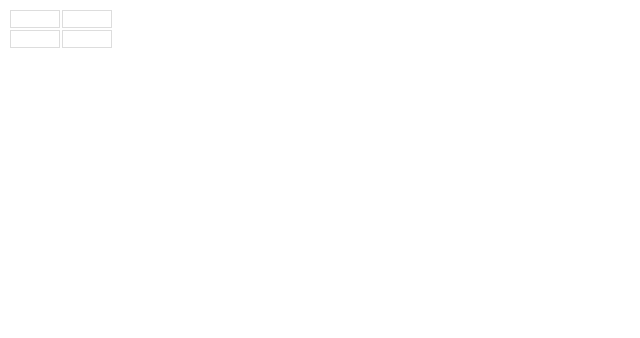
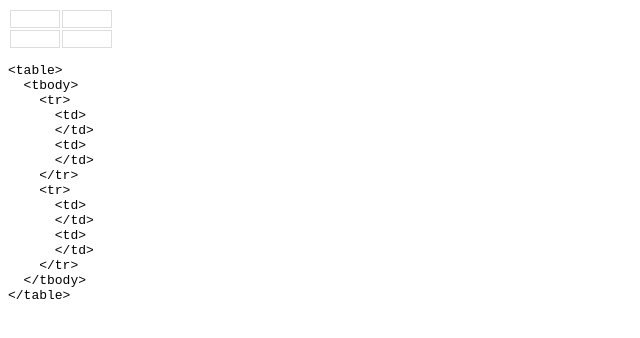
Before and after one commit to lauichan/table-generator, a React (Vite) app: page / in a window 1280 px wide. Shown: the top 338 px of the page, without its empty margins (0-640 px from the left). Built offline with nearby package versions, Linux system fonts and the light colour scheme.

Commit message:
feat: HTML 코드 출력 기능 renderToStaticMarkup, Row Column 추가 기능 함수 하나로 합치기

```diff
--- a/src/App.tsx
+++ b/src/App.tsx
@@ -1,5 +1,7 @@
-import { useState } from "react";
+import { useCallback, useEffect, useState } from "react";
 import Table from "./components/Table";
+import { renderToStaticMarkup } from "react-dom/server";
+import formatHtml from "./utils/formatHtml";
 
 const initTable = [
   ["", ""],
@@ -8,22 +10,20 @@ const initTable = [
 
 function App() {
   const [table, setTable] = useState(initTable);
+  const [htmlString, setHtmlString] = useState<string>("");
 
-  const addRow = (count: number) => {
+  const addRowColumn = (rowCount: number, columnCount: number) => {
     setTable((prevTable) => {
       const newTable = [...prevTable];
-      for (let i = 0; i < count; i++) {
+      for (let i = 0; i < rowCount; i++) {
         newTable.push(Array(newTable[0].length).fill(""));
       }
       return newTable;
     });
-  };
-
-  const addColumn = (count: number) => {
     setTable((prevTable) => {
       return prevTable.map((row) => {
         const newRow = [...row];
-        for (let i = 0; i < count; i++) {
+        for (let i = 0; i < columnCount; i++) {
           newRow.push("");
         }
         return newRow;
@@ -31,7 +31,19 @@ function App() {
     });
   };
 
-  return <Table table={table} addRow={addRow} addColumn={addColumn} />;
+  useEffect(() => {
+    const html = renderToStaticMarkup(
+      <Table table={table} addRowColumn={addRowColumn} />
+    );
+    setHtmlString(html);
+  }, [table]);
+
+  return (
+    <>
+      <Table table={table} addRowColumn={addRowColumn} />
+      <pre>{formatHtml(htmlString)}</pre>
+    </>
+  );
 }
 
 export default App;
```
